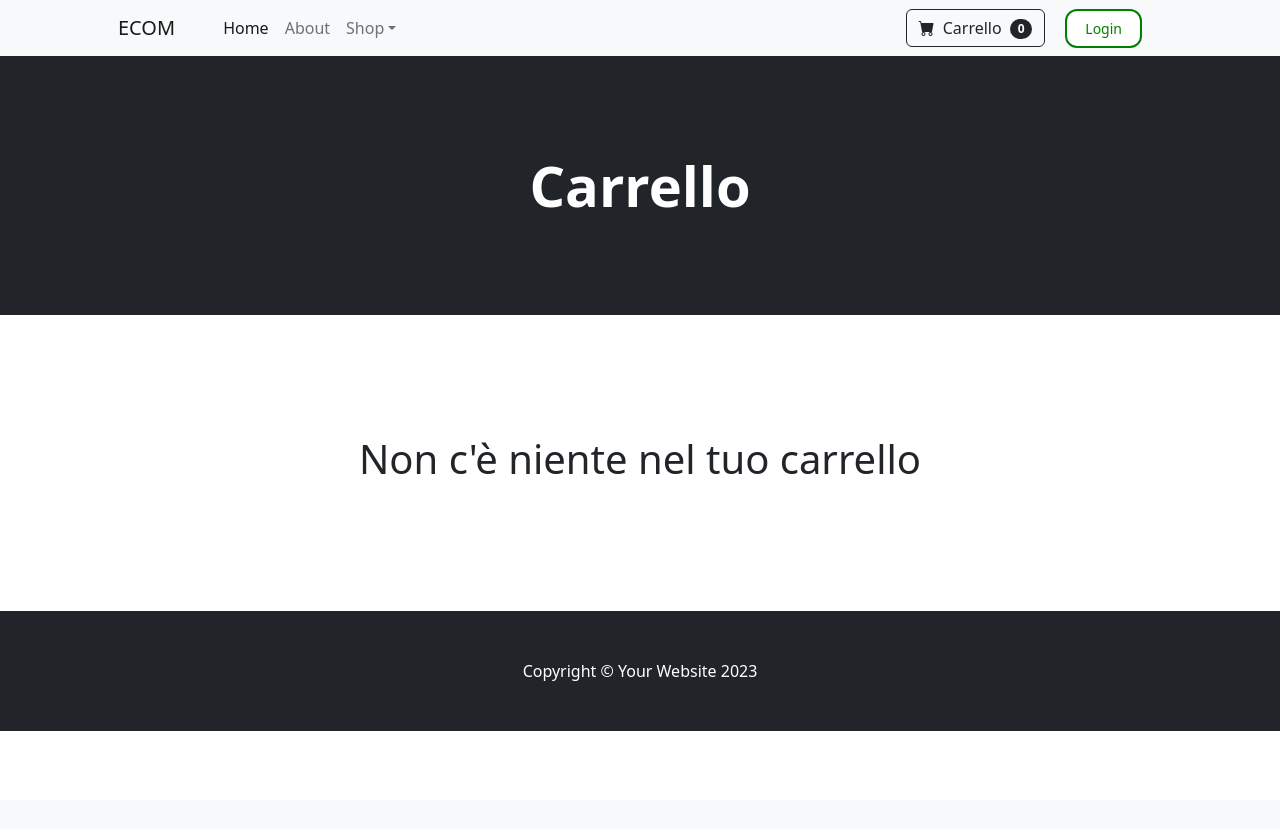
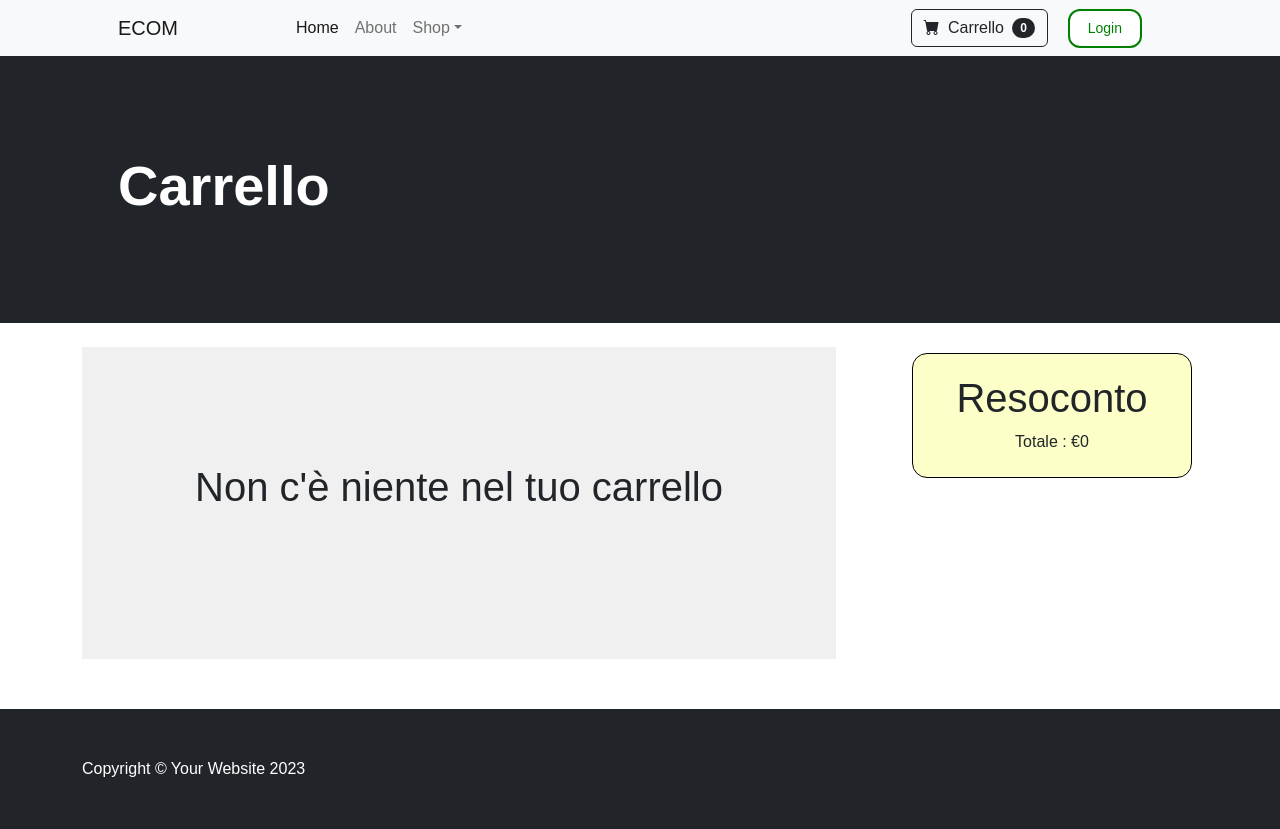
Before and after one commit to gabrieledavena/eCom, a Django app: page /cart/ in a window 1280 px wide. Before the commit the page ends 731 px from the top, so only its background shows below. Run offline with Django 5.2, Linux system fonts and the light colour scheme; some libraries are stand-ins or nearby versions.

Commit message:
Migliorata visione carrello

```diff
--- a/cart/templates/cart/cart_page.html
+++ b/cart/templates/cart/cart_page.html
@@ -1,5 +1,34 @@
 {%extends 'base.html' %}
+{% block head_plug %}
+<style>
+        body {
+            font-family: Arial, sans-serif;
+        }
 
+        .container {
+            display: flex;
+            gap: 70px;
+        }
+
+        .left-section {
+            flex: 3;
+            background-color: #f0f0f0;
+            padding: 20px;
+            margin-bottom: 50px; /* Distanza dal footer/banner inferiore */
+
+        }
+
+        .right-section {
+            flex: 1;
+            background-color: rgba(252, 255, 198, 0.98);
+            padding: 20px;
+            border: 1px solid black;
+            border-radius: 15px;
+            margin: 6px;
+            max-height: 125px;
+        }
+    </style>
+{% endblock %}
 {%block content %}
         <!-- Header-->
         <header class="bg-dark py-5">
@@ -11,7 +40,8 @@
         </header>
         <!-- Section-->
         <br/>
-
+<div class="container">
+        <div class="left-section">
         {% if products %}
             {% for product in products %}
 
@@ -36,15 +66,15 @@
                         </div>
                     </div>
                 </div>
-
             {% endfor %}
-            Total = {{totals}}
         {% else %}
             <br/><br/><br/><br/>
             <div style="text-align: center;">
             <h1> Non c'è niente nel tuo carrello </h1></div>
             <br/><br/><br/><br/><br/>
         {% endif %}
+        </div>
+
 
     <script>
         //Per cancellare il prodotto
@@ -67,5 +97,12 @@
             });
         })
     </script>
+        <div class="right-section">
+            <div style="text-align: center;">
+            <h1>Resoconto </h1>
+                Totale : €{{totals}}
+            </div>
+        </div>
 
+</div>
 {% endblock %}
--- a/templates/base.html
+++ b/templates/base.html
@@ -17,6 +17,11 @@
         <link rel="stylesheet" href="{% static 'css/styles.css' %}">
         <!-- Per jquery (cart)-->
         <script src="https://code.jquery.com/jquery-3.7.1.min.js" integrity="sha256-/JqT3SQfawRcv/BIHPThkBvs0OEvtFFmqPF/lYI/Cxo=" crossorigin="anonymous"></script>
+
+        {% block head_plug%}
+
+        {% endblock %}
+
     </head>
     <body>
 
```
Also changed, not shown: db.sqlite3.
